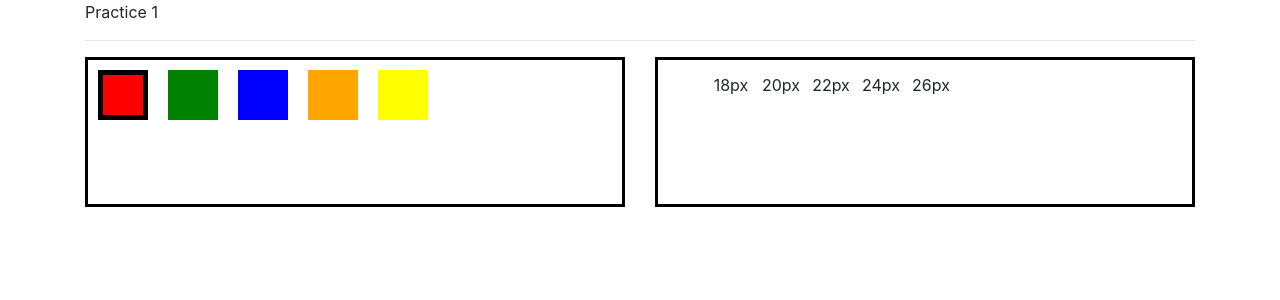
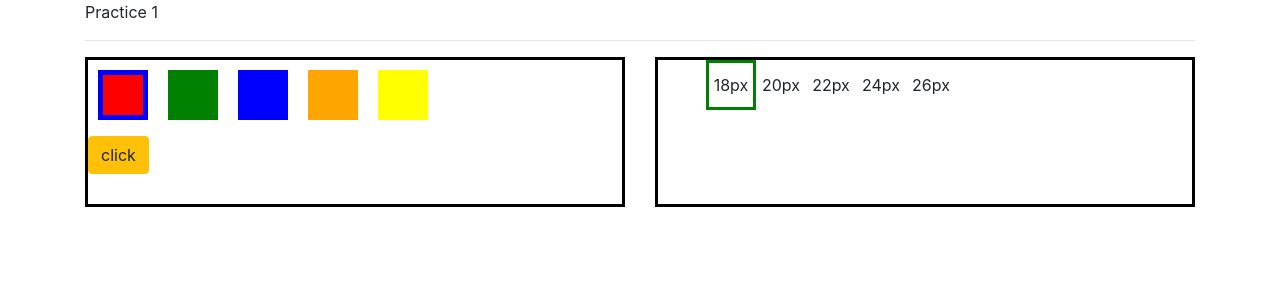
Before and after one commit to datma113/Reactjs-Practice-1, a React (Create React App) app: page / in a window 1280 px wide. Shown: the top 300 px of the page. Built offline with nearby package versions, Linux system fonts and the light colour scheme.

Commit message:
fix some bugs...

```diff
--- a/src/App.js
+++ b/src/App.js
@@ -4,6 +4,12 @@ import ColorPicker from "./components/ColorPicker";
 import SizePicker from "./components/SizePicker";
 
 function App() {
+
+  const setTextFromColorPicker = (value) => {
+    console.log(`value: ${value}`);
+  }
+
+
   return (
     <div className="App">
       <div className="container">
@@ -11,7 +17,7 @@ function App() {
         <hr />
         <div className="row">
           <div className="col-6">
-            <ColorPicker />
+            <ColorPicker dataSent={setTextFromColorPicker} />
           </div>
           <div className="col-6">
             <SizePicker />
--- a/src/components/ColorPicker.js
+++ b/src/components/ColorPicker.js
@@ -1,9 +1,10 @@
 import React, { useState } from "react";
 import classNames from "classnames";
 
+import ColorPickerModule from "../css/ColorPicker.module.css";
 import "../css/ColorPicker.css";
 
-const ColorPicker = () => {
+const ColorPicker = ( {dataSent} ) => {
   const color = ["red", "green", "blue", "orange", "yellow"];
 
   const [curColor, setCurColor] = useState("red");
@@ -15,10 +16,9 @@ const ColorPicker = () => {
   };
 
   const checkActive = (curColor) => {
-      return () => {
-        setCurColor(curColor);
-      }
-
+    return () => {
+      setCurColor(curColor);
+    };
   };
 
   const isActive = (color) => {
@@ -28,7 +28,9 @@ const ColorPicker = () => {
   const colorList = color.map((x, index) => {
     return (
       <span
-        className={classNames("color-elmt", { isActive: isActive(x) })}
+        className={classNames("color-elmt", {
+          [ColorPickerModule.isActive]: isActive(x),
+        })}
         key={index}
         style={colorRender(x)}
         onClick={checkActive(x)}
@@ -38,7 +40,16 @@ const ColorPicker = () => {
     );
   });
 
-  return <div className="colorPicker-container">{colorList}</div>;
+  const sendDataToParent = () => {
+    dataSent(`text from ColorPicker`);
+  }
+
+  return <div className="colorPicker-container">
+          {colorList}
+          <br/>
+          <button className="btn btn-warning" onClick={sendDataToParent}>click</button>
+        </div>
+
 };
 
 export default ColorPicker;
--- a/src/components/Size.js
+++ b/src/components/Size.js
@@ -1,12 +1,17 @@
 import React from "react";
+import classNames from "classnames";
 
-import "../css/SizePicker.css";
-const Size = ({ size }) => {
+import  "../css/SizePicker.css";
+import Styles from '../css/SizePicker.module.css'
+
+
+
+const Size = ({ size, checkActive, isActive }) => {
   return (
-    <div className="size-elmt d-flex justify-content-center align-items-center">
+    <div className={classNames("size-elmt d-flex justify-content-center align-items-center",{ [Styles.isActive] : isActive} )}  onClick={checkActive}>
       {size}px
     </div>
   );
 };
-
+//size-elmt d-flex justify-content-center align-items-center
 export default Size;
--- a/src/components/SizePicker.js
+++ b/src/components/SizePicker.js
@@ -1,14 +1,24 @@
 import React, { useState } from "react";
-import classNames from "classnames";
 
-import "../css/ColorPicker.css";
+
 import Size from './Size'
 
 const SizePicker = () => {
     const size = [18, 20, 22, 24, 26];
 
+    const [curSize, setCurSize] = useState(18);
+
+    const checkActive = curSize => {
+        return () => {
+            setCurSize(curSize);
+        }
+    }
+
+    const isActive = size => (curSize === size);
+
+
     const sizeList = size.map( (x, index) => {
-        return <Size size={x} key={index} />
+        return <Size size={x} key={index} checkActive={checkActive(x)} isActive={ isActive(x) }/>
     })
 
 
--- a/src/css/ColorPicker.css
+++ b/src/css/ColorPicker.css
@@ -12,6 +12,10 @@
     cursor: pointer;
 }
 
+.color-elmt:hover {
+    border: 3px solid black;
+}
+
 .isActive {
-    border: 5px solid black;
+    border: 5px solid blue;
 }
--- /dev/null
+++ b/src/css/ColorPicker.module.css
@@ -0,0 +1,3 @@
+.isActive {
+    border: 5px solid blue;
+}
--- a/src/css/SizePicker.css
+++ b/src/css/SizePicker.css
@@ -3,3 +3,10 @@
     height: 50px;
     cursor: pointer;
 }
+
+.size-elmt:hover {
+    color: red;
+}
+.isActive {
+    border: 3px solid green;
+}
--- /dev/null
+++ b/src/css/SizePicker.module.css
@@ -0,0 +1,3 @@
+.isActive {
+    border: 3px solid green;
+}
```
